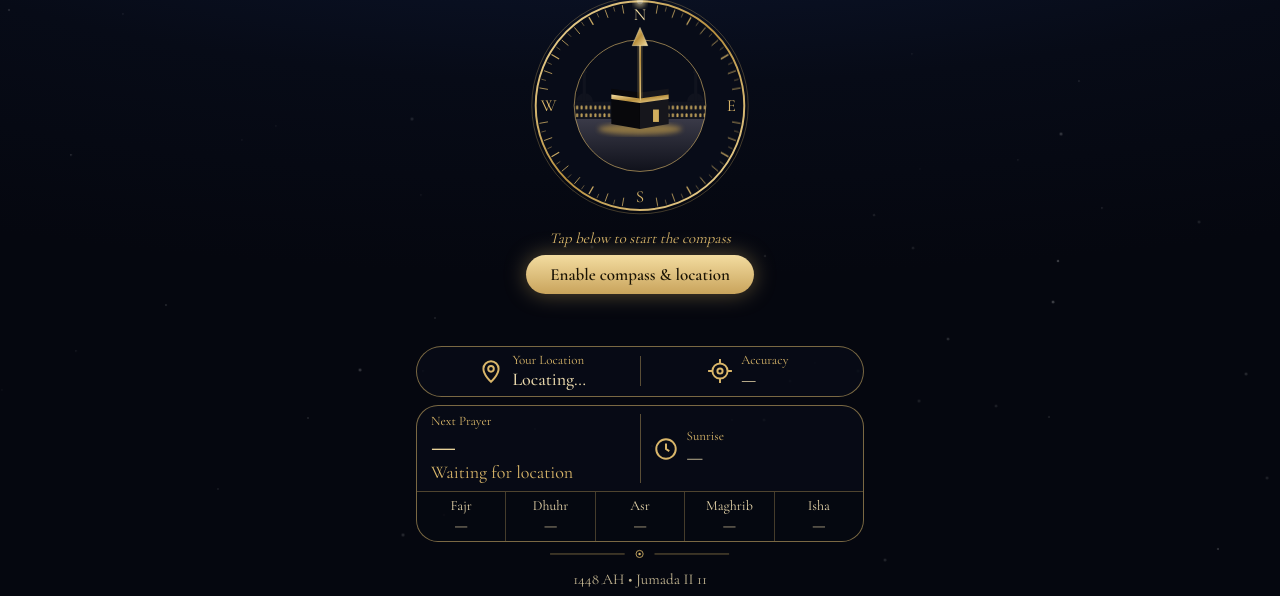
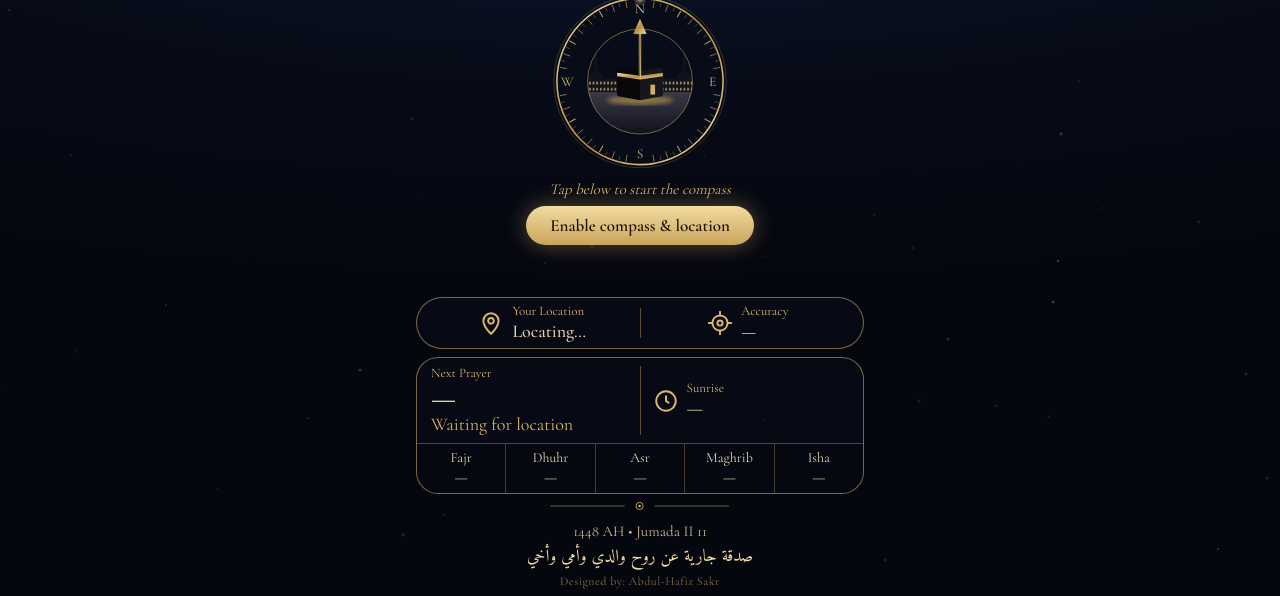
Before and after one commit to ahsakr64/Qibla, a plain HTML site: page index.html in a window 1280 px wide. Shown: the part 204-800 px from the top of the page. Drawn offline with nearby package versions, Linux system fonts and the light colour scheme.

Commit message:
Add files via upload

```diff
--- a/index.html
+++ b/index.html
@@ -6,7 +6,7 @@
 <meta name="theme-color" content="#070b17">
 <title>Qibla</title>
 <link rel="preconnect" href="https://fonts.googleapis.com">
-<link href="https://fonts.googleapis.com/css2?family=Cormorant+Garamond:wght@400;500;600&display=swap" rel="stylesheet">
+<link href="https://fonts.googleapis.com/css2?family=Cormorant+Garamond:wght@400;500;600&family=Amiri:wght@400;700&display=swap" rel="stylesheet">
 <style>
 :root{color-scheme:dark;--gold:#d9b66a;--gold2:#f3dca0;--ink:#e9d8ac;--bg:#070b17;--card:rgba(8,12,24,.78);--ah:clamp(60px,10dvh,92px)}
 html{height:100%}
@@ -24,7 +24,7 @@ h1{font-weight:500;font-size:clamp(38px,6.5dvh,52px);line-height:1;margin:calc(v
 .div{display:block;width:40%;margin:0 auto 6px}
 .pill{align-self:center;display:inline-flex;align-items:baseline;gap:8px;border:1px solid rgba(217,182,106,.6);border-radius:40px;padding:4px 22px;background:var(--card)}
 .pill small{font-size:14px}.pill b{font-size:30px;font-weight:500;line-height:1.1;color:var(--gold2)}
-.cmpw{flex:1 1 auto;min-height:130px;position:relative;margin:6px 0 0}
+.cmpw{flex:1 1 auto;min-height:90px;position:relative;margin:6px 0 0}
 .cmp{position:absolute;inset:0;width:100%;height:100%;overflow:visible}
 #fx{position:absolute;inset:0;width:100%;height:100%;pointer-events:none}
 #ring{will-change:transform}
@@ -48,6 +48,8 @@ h1{font-weight:500;font-size:clamp(38px,6.5dvh,52px);line-height:1;margin:calc(v
 .row div:first-child{border:0}.row small{font-size:14px;color:var(--ink)}.row span{display:block;font-size:16px;white-space:nowrap}
 .row .on{background:rgba(217,182,106,.14)}.row .on small,.row .on span{color:var(--gold2);font-weight:600}
 .meth{font-size:12px;line-height:1.2;color:var(--gold);opacity:.8;margin:6px 0 0}
+.ded{margin:6px 0 0;font:400 17px/1.4 'Amiri','Noto Naskh Arabic','Geeza Pro','Segoe UI',serif;color:var(--gold2)}
+.by{margin:4px 0 0;font-size:12px;line-height:1.2;color:var(--gold);opacity:.6;letter-spacing:.04em}
 .hij{margin:4px 0 0;font-size:15px;line-height:1.2;opacity:.85}
 @media (max-height:780px){.div{display:none}}
 @media (max-height:700px){.sky{display:none}}
@@ -113,6 +115,8 @@ h1{font-weight:500;font-size:clamp(38px,6.5dvh,52px);line-height:1;margin:calc(v
 <p class="meth" id="meth"></p>
 <svg class="div" viewBox="0 0 300 20" aria-hidden="true"><path d="M0 10H125M175 10H300" stroke="#d9b66a" stroke-width="1.2" opacity=".7"/><circle cx="150" cy="10" r="6" fill="none" stroke="#d9b66a" stroke-width="1.4"/><circle cx="150" cy="10" r="2" fill="#d9b66a"/></svg>
 <p class="hij" id="hij"></p>
+<p class="ded" lang="ar" dir="rtl">صدقة جارية عن روح والدي وأمي وأخي</p>
+<p class="by">Designed by: Abdul-Hafiz Sakr</p>
 </main>
 <script>
 const $=id=>document.getElementById(id),NS='http://www.w3.org/2000/svg';
```
